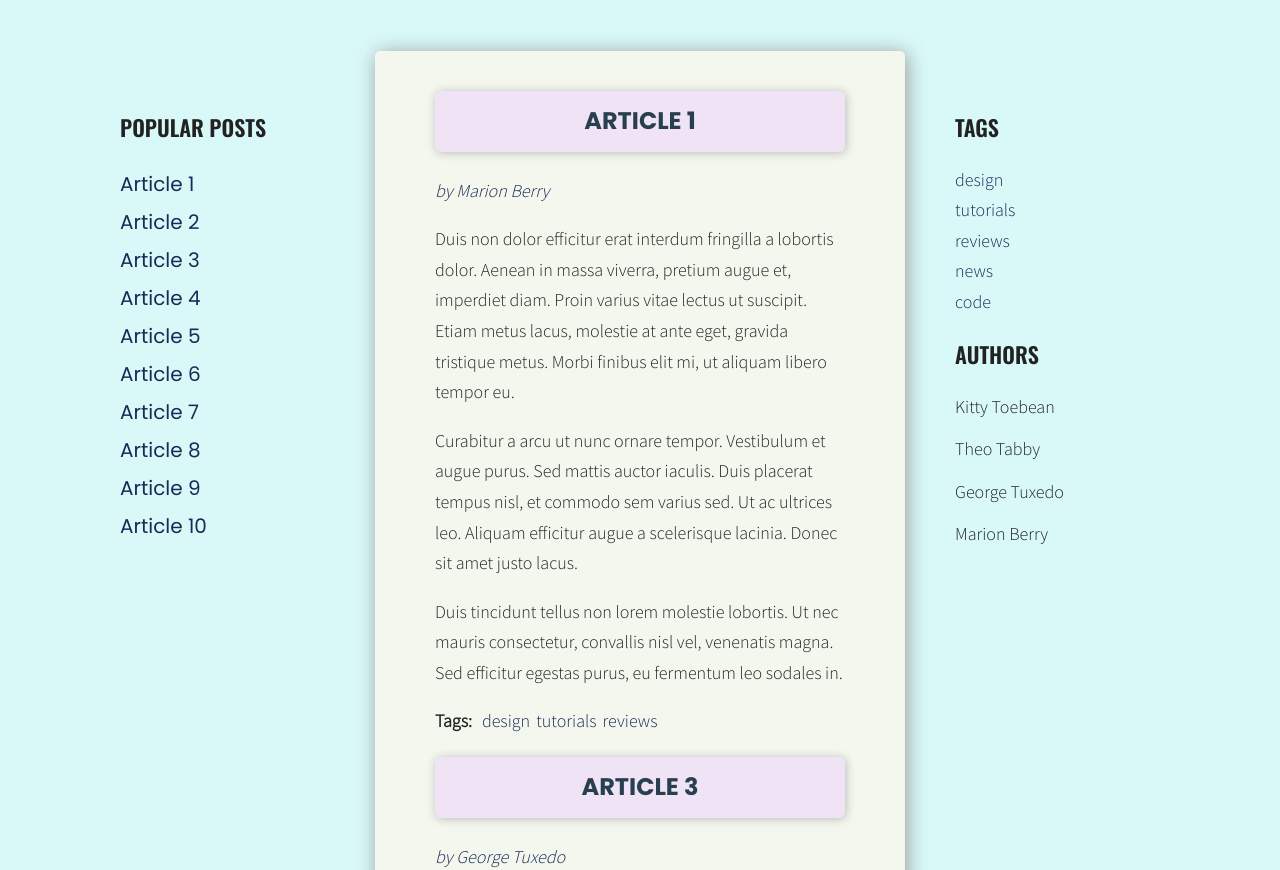
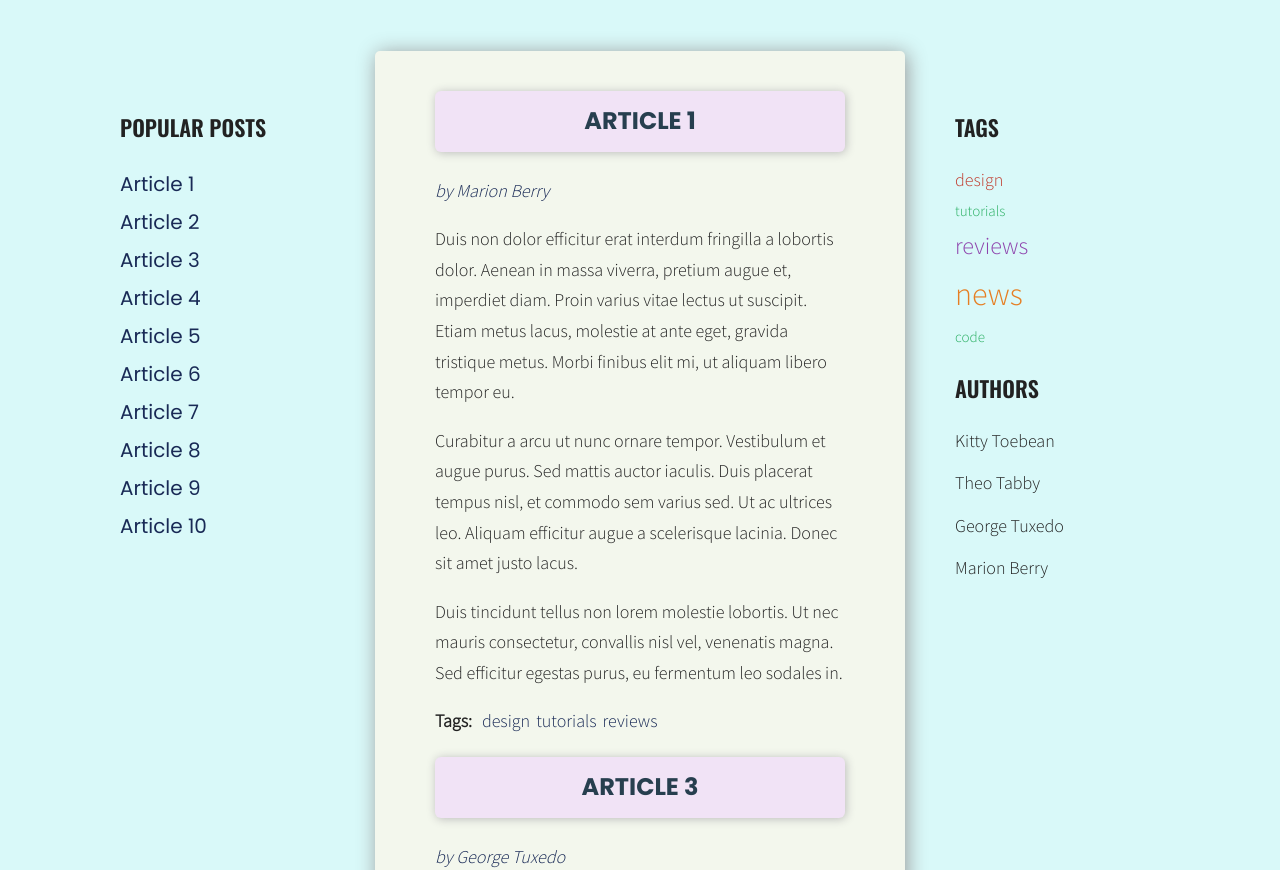
Before and after one commit to Malwina8/javascript-blog, a website: page index.html in a window 1280 px wide. Shown: the part 230-1100 px from the top of the page. Drawn offline with nearby package versions, Linux system fonts and the light colour scheme.

Commit message:
Add styles for tag-size

```diff
--- a/css/style.css
+++ b/css/style.css
@@ -93,6 +93,31 @@ article {
 
 
 
+.tag-size-1 {
+  font-size: 15px;
+  color: #27ae60;
+}
+
+.tag-size-2 {
+  font-size: 18px;
+  color: #c0392b;
+}
+
+.tag-size-3 {
+  font-size: 24px;
+  color: #8e44ad;
+}
+
+
+.tag-size-4 {
+  font-size: 26px;
+  color: #f1c40f;
+}
+
+.tag-size-5 {
+  font-size: 32px;
+  color: #e67e22;
+}
 
 /*post-tags*/
 .post li {
```
